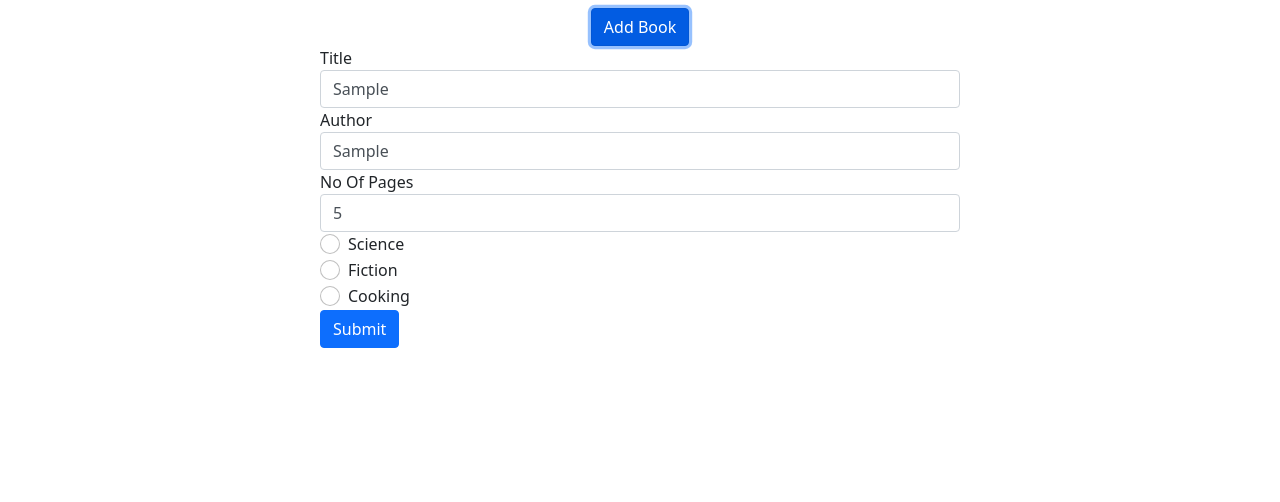
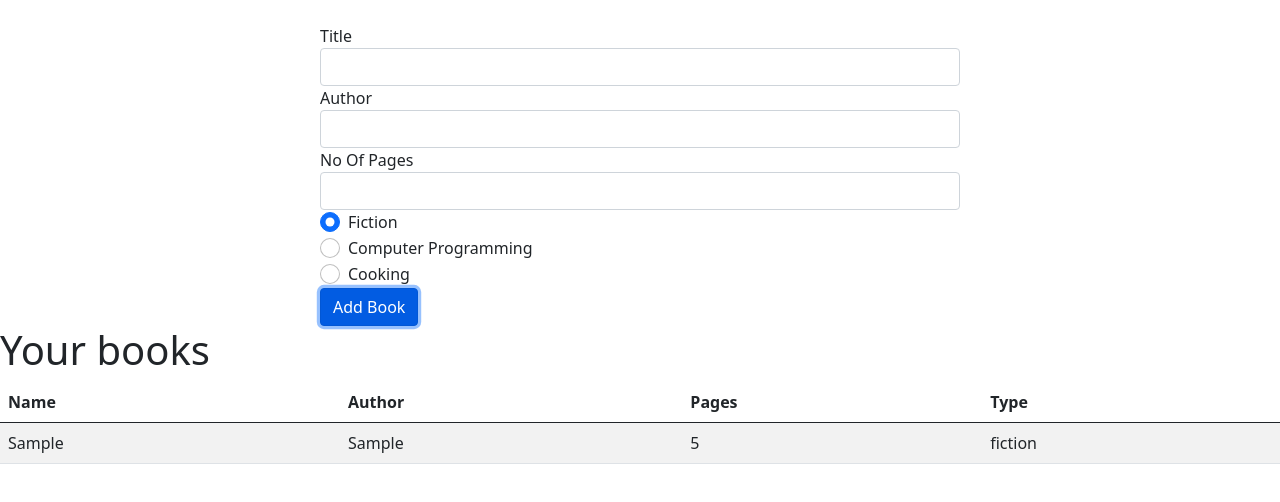
Before and after one commit to dev1980/js-book-record, a website: page index.html in a window 1280 px wide. Both pictures are taken after typing "Sample", "Sample", "5" into the empty fields and a click on the button "Add Book". Drawn offline with nearby package versions, Linux system fonts and the light colour scheme.

Commit message:
completed the UI

```diff
--- a/index.html
+++ b/index.html
@@ -16,10 +16,11 @@
     <title>Book Library</title>
   </head>
   <body>
-    <header>
+    <!-- <header>
       <button class="btn btn-primary mt-2">Add Book</button>
-    </header>
-    <form class="myForm w-50 m-auto">
+    </header> -->
+    <div id="message"></div>
+    <form class="w-50 m-auto mt-4" id="libraryForm">
       <div class="form-group">
         <label for="title">Title</label>
         <input type="text" class="form-control" id="title" />
@@ -32,22 +33,60 @@
         <label for="pages">No Of Pages</label>
         <input type="number" class="form-control" id="pages" />
       </div>
+      <div class="form-check">
+        <input
+          class="form-check-input"
+          type="radio"
+          name="type"
+          id="fiction"
+          value="fiction"
+          checked
+        />
+        <label class="form-check-label" for="fiction"> Fiction </label>
+      </div>
+      <div class="form-check">
+        <input
+          class="form-check-input"
+          type="radio"
+          name="type"
+          id="programming"
+          value="programming"
+        />
+        <label class="form-check-label" for="programming">
+          Computer Programming
+        </label>
+      </div>
+      <div class="form-check disabled">
+        <input
+          class="form-check-input"
+          type="radio"
+          name="type"
+          id="cooking"
+          value="cooking"
+        />
+        <label class="form-check-label" for="cooking"> Cooking </label>
+      </div>
+      <div class="form-group row">
+        <div class="col-sm-10">
+          <button type="submit" class="btn btn-primary">Add Book</button>
+        </div>
+      </div>
+    </form>
+    <div id="table">
+      <h1>Your books</h1>
 
-      <div class="form-group form-check">
-        <input type="radio" name="exampleRadios" class="form-check-input" id="science">
-        <label class="form-check-label" for="science">Science</label>
-      </div>
-      <div class="form-group form-check">
-        <input type="radio" name="exampleRadios" class="form-check-input" id="fiction">
-        <label class="form-check-label" for="fiction">Fiction</label>
-      </div>
-      <div class="form-group form-check">
-        <input type="radio" name="exampleRadios" class="form-check-input" id="cooking">
-        <label class="form-check-label" for="cooking">Cooking</label>
-      </div>
-
-      <button type="submit" class="btn btn-primary">Submit</button>
-    </form>
+      <table class="table table-striped">
+        <thead>
+          <tr>
+            <th scope="col">Name</th>
+            <th scope="col">Author</th>
+            <th scope="col">Pages</th>
+            <th scope="col">Type</th>
+          </tr>
+        </thead>
+        <tbody id="tableBody"></tbody>
+      </table>
+    </div>
     <!-- Optional JavaScript -->
     <script src="./js/script.js"></script>
     <!-- Popper.js first, then Bootstrap JS -->
--- a/js/script.js
+++ b/js/script.js
@@ -0,0 +1,98 @@
+console.log('This is index.js');
+// Todos"
+// 1. Store all the data to the localStorage
+// 2. Give another column as an option to delete the book
+// 3. Add a scroll bar to the view
+
+// Constructor
+function Book(name, author, pages, type) {
+  this.name = name;
+  this.author = author;
+  this.pages = pages;
+  this.type = type;
+}
+
+// Display Constructor
+function Display() {
+
+}
+
+// Add methods to display prototype
+Display.prototype.add = function (book) {
+  console.log('Adding to UI');
+  const tableBody = document.getElementById('tableBody');
+  const uiString = `<tr>
+                        <td>${book.name}</td>
+                        <td>${book.author}</td>
+                        <td>${book.pages}</td>
+                        <td>${book.type}</td>
+                    </tr>`;
+  tableBody.innerHTML += uiString;
+};
+
+// Implement the clear function
+Display.prototype.clear = function () {
+  const libraryForm = document.getElementById('libraryForm');
+  libraryForm.reset();
+};
+
+// Implement the validate function
+Display.prototype.validate = function (book) {
+  if (book.name.length < 2 || book.author.length < 2) {
+    return false;
+  }
+
+  return true;
+};
+Display.prototype.show = function (mess, displayMessage) {
+  const message = document.getElementById('message');
+  message.innerHTML = `<div class="alert alert-${mess} alert-dismissible fade show" role="alert">
+                            <strong>Messge:</strong> ${displayMessage}
+                            <button type="button" class="close" data-dismiss="alert" aria-label="Close">
+                            <span aria-hidden="true">×</span>
+                            </button>
+                        </div>`;
+  setTimeout(() => {
+    message.innerHTML = '';
+  }, 2000);
+};
+
+
+// Add submit event listener to libraryForm
+const llibraryForm = document.getElementById('libraryForm');
+libraryForm.addEventListener('submit', libraryFormSubmit);
+
+function libraryFormSubmit(e) {
+  console.log('YOu have submitted library form');
+  const name = document.getElementById('title').value;
+  const author = document.getElementById('author').value;
+  const pages = document.getElementById('pages').value;
+  let type;
+  const fiction = document.getElementById('fiction');
+  const programming = document.getElementById('programming');
+  const cooking = document.getElementById('cooking');
+
+  if (fiction.checked) {
+    type = fiction.value;
+  } else if (programming.checked) {
+    type = programming.value;
+  } else if (cooking.checked) {
+    type = cooking.value;
+  }
+
+  const book = new Book(name, author, pages, type);
+  console.log(book);
+
+  const display = new Display();
+
+  if (display.validate(book)) {
+    display.add(book);
+    display.clear();
+    display.show('success', 'Your book has been successfully added');
+  } else {
+    // Show error to the user
+    display.show('danger', 'Sorry you cannot add this book');
+  }
+
+  e.preventDefault();
+}
```
